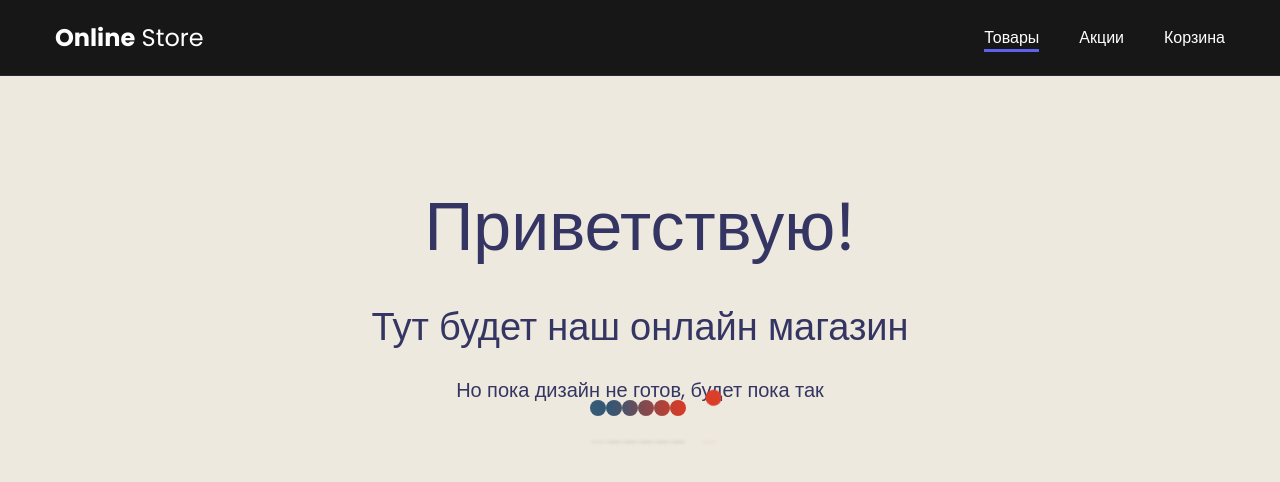
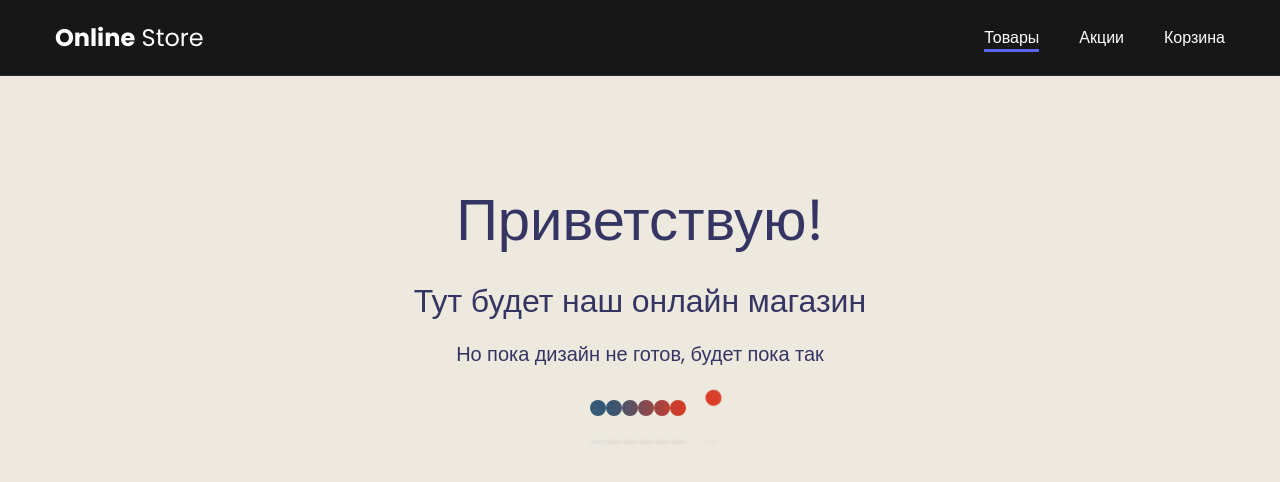
Before and after one commit to OddyDee/onlinestore, a plain HTML site: page index.html in a window 1280 px wide. Drawn offline with Linux system fonts and the light colour scheme.

Commit message:
Update main.css

```diff
--- a/css/main.css
+++ b/css/main.css
@@ -82,17 +82,17 @@ html, body {
 }
 
 .title {
-    font-size: 68px;
+    font-size: 58px;
 }
 
 .subtittle {
-    font-size: 38px;
-    padding-top: 20px;
+    font-size: 32px;
+    padding-top: 14px;
 }
 
 .descr {
     font-size: 20px;
-    padding-top: 20px;
+    padding-top: 14px;
 }
 
 body {
```
